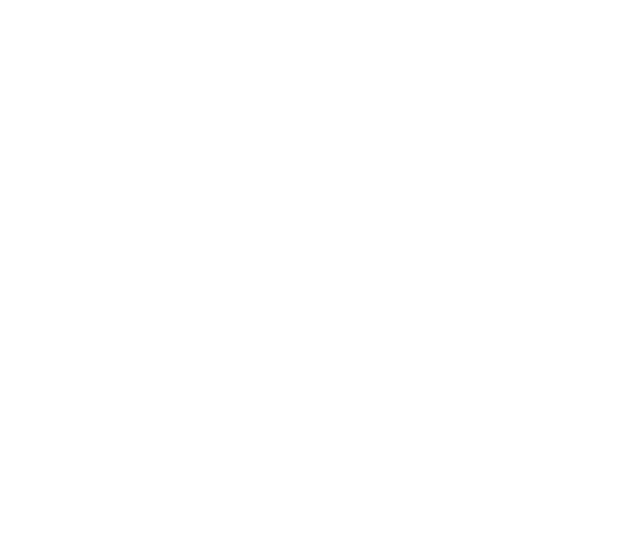
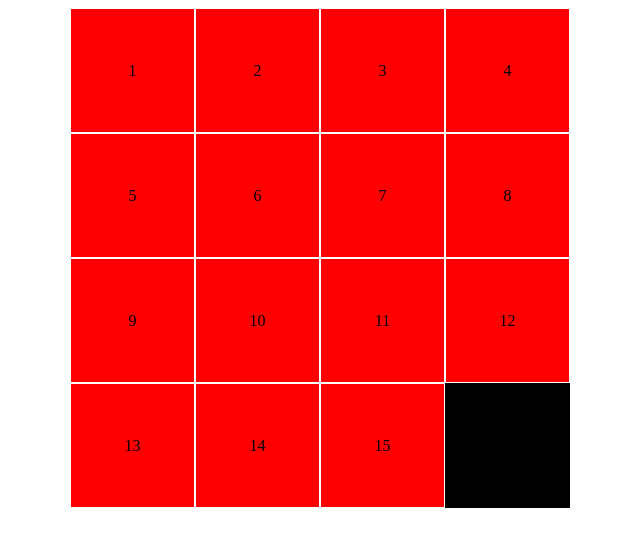
Before and after one commit to SeanGoldsmith/15Puzzle, a plain HTML site: page index.html in a window 1280 px wide. Shown: the whole page, without its empty margins (328-968 px from the left). Drawn offline with Linux system fonts and the light colour scheme.

Commit message:
initial style for 15 puzzle

```diff
--- a/css/styles.css
+++ b/css/styles.css
@@ -0,0 +1,100 @@
+#whole {
+    width: 100vw;
+    height: 100vh;
+    display: flex;
+    justify-content: center;
+    align-content: center;
+  }
+
+  #board {
+    position: relative;
+    width: 500px;
+    height: 500px;
+    background-color: black;
+  }
+
+  #tile1{
+    position: absolute;
+    left: 0px;
+    top:0px;
+  }
+  #tile2{
+    position: absolute;
+    left: 125px;
+    top: 0xp;
+  }
+  #tile3{
+    position: relative;
+    left: 250px;
+    top: 0px;
+  }
+  #tile4{
+    position: absolute;
+    left: 375px;
+    top: 0px;
+  }
+  #tile5{
+    position: absolute;
+    left: 0px;
+    top: 125px;
+  }
+  #tile6{
+    position: absolute;
+    left: 125px;
+    top: 125px;
+  }
+  #tile7{
+    position: absolute;
+    left: 250px;
+    top: 125px;
+  }
+  #tile8{
+    position: absolute;
+    left: 375px;
+    top: 125px;
+  }
+  #tile9{
+    position: absolute;
+    left: 0px;
+    top: 250px;
+  }
+  #tile10{
+    position: absolute;
+    left: 125px;
+    top: 250px;
+  }
+  #tile11{
+    position: absolute;
+    left: 250px;
+    top: 250px;
+  }
+  #tile12{
+    position: absolute;
+    left: 375px;
+    top: 250px;
+  }
+  #tile13{
+    position: absolute;
+    left: 0px;
+    top: 375px;
+  }
+  #tile14{
+    position: absolute;
+    left: 125px;
+    top: 375px;
+  }
+  #tile15{
+    position: absolute;
+    left: 250px;
+    top: 375px;
+  }
+
+  .tile {
+    display:flex;
+    justify-content: center;
+    align-items: center;
+    width: 123px;
+    height: 123px;
+    background-color: red;
+    border: white solid 1px;
+  }
--- a/index.html
+++ b/index.html
@@ -13,6 +13,51 @@
 </head>
 
 <body>
+    <div id="whole">
+        <div id="board">
+          <div class="tile" id="tile1">
+            1
+          </div>
+          <div class="tile" id="tile2">
+            2
+          </div>
+          <div class="tile" id="tile3">
+            3
+          </div>
+          <div class="tile" id="tile4">
+            4
+          </div>
+          <div class="tile" id="tile5">
+            5
+          </div>
+          <div class="tile" id="tile6">
+            6
+          </div>
+          <div class="tile" id="tile7">
+            7
+          </div>
+          <div class="tile" id="tile8">
+            8
+          </div>
+          <div class="tile" id="tile9">
+            9
+          </div>
+          <div class="tile" id="tile10">
+            10
+          </div>
+          <div class="tile" id="tile11">11
+          </div>
+          <div class="tile" id="tile12">12
+          </div>
+          <div class="tile" id="tile13">13
+          </div>
+          <div class="tile" id="tile14">14
+          </div>
+          <div class="tile" id="tile15">15
+          </div>
+        </div>
+      </div>
+
   <script src="js/scripts.js"></script>
 </body>
 </html>
```
